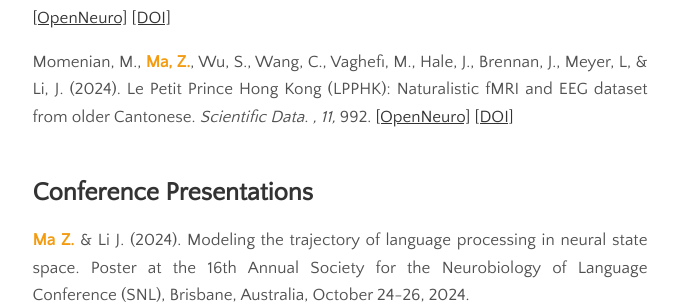
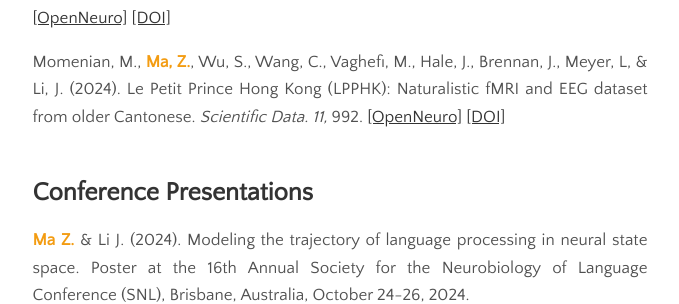
Before and after one commit to zhengwuma/zhengwuma.github.io, a Jekyll site: the page built from menu/research.md, in a window 1280 px wide. Shown: the part 447-751 px from the top of the page, without its empty margins (300-979 px from the left). Built offline with Jekyll 4.4.1, drawn with Linux system fonts in a browser that asks for light colours.

Commit message:
Update research.md

```diff
--- a/menu/research.md
+++ b/menu/research.md
@@ -11,7 +11,7 @@ Gao, C., <span style="color: #f39c12;"><strong>Ma Z.</strong></span>, Chen J., L
 
 Wang, Q., Zhou, Q., <span style="color: #f39c12;"><strong>Ma, Z.</strong></span>, Wang, N., Zhang, T., Fu, Y. & Li, J. (2025). Le Petit Prince (LPP) Multi-talker: Naturalistic 7T fMRI and EEG dataset. _Scientific Data. 12,_ 1. <a href="https://openneuro.org/datasets/ds005345/versions/1.0.0">[OpenNeuro]</a> <a href="[https://doi:10.1038/s41597-025-05158-7]">[DOI]</a>
 
-Momenian, M., <span style="color: #f39c12;"><strong>Ma, Z.</strong></span>, Wu, S., Wang, C., Vaghefi, M., Hale, J., Brennan, J., Meyer, L, & Li, J. (2024). Le Petit Prince Hong Kong (LPPHK): Naturalistic fMRI and EEG dataset from older Cantonese. _Scientific Data. , 11,_ 992. <a href="https://openneuro.org/datasets/ds004718/versions/1.1.0">[OpenNeuro]</a> <a href="https://www.nature.com/articles/s41597-024-03745-8">[DOI]</a>
+Momenian, M., <span style="color: #f39c12;"><strong>Ma, Z.</strong></span>, Wu, S., Wang, C., Vaghefi, M., Hale, J., Brennan, J., Meyer, L, & Li, J. (2024). Le Petit Prince Hong Kong (LPPHK): Naturalistic fMRI and EEG dataset from older Cantonese. _Scientific Data. 11,_ 992. <a href="https://openneuro.org/datasets/ds004718/versions/1.1.0">[OpenNeuro]</a> <a href="https://www.nature.com/articles/s41597-024-03745-8">[DOI]</a>
 <br><br>
 
 ## Conference Presentations
```
